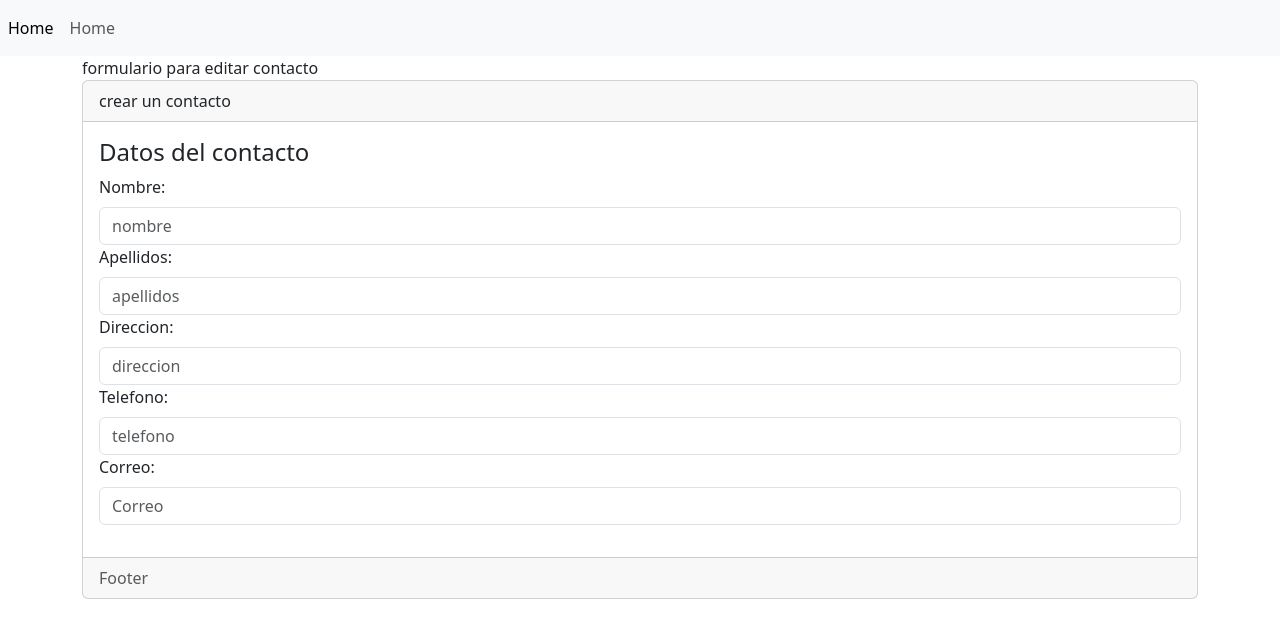
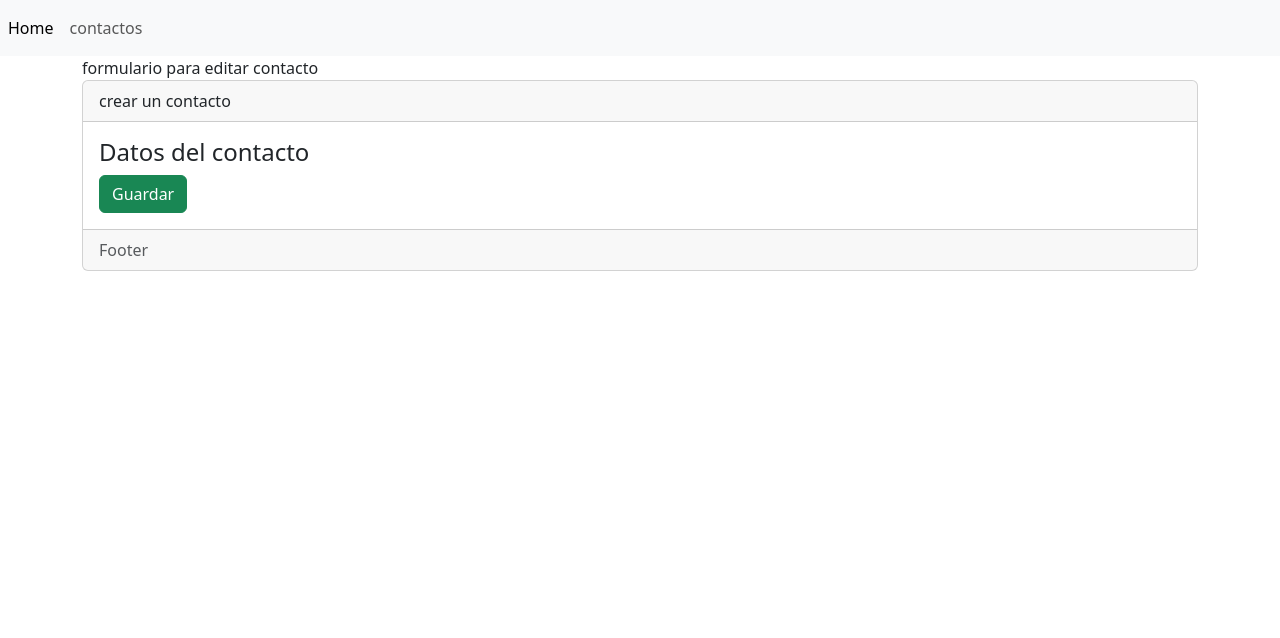
Before and after one commit to sebastiancruzcardona/Python_Project, a Django app: page /contactos/editar in a window 1280 px wide. Shown: the top 638 px of the page. Run offline with Django 5.2, Linux system fonts and the light colour scheme; tables that the repository leaves empty hold one stand-in row (values such as "Sample post").

Commit message:
feat (crud) metodo agregar, eliminar agregados

```diff
--- a/sistema/agenda_digital/templates/base.html
+++ b/sistema/agenda_digital/templates/base.html
@@ -27,7 +27,7 @@
                 <a class="nav-item nav-link active" href="#" aria-current="page"
                     >Home <span class="visually-hidden">(current)</span></a
                 >
-                <a class="nav-item nav-link" href="#">Home</a>
+                <a class="nav-item nav-link" href="{% url 'contactos' %}">contactos</a>
             </div>
         </nav>
 
--- a/sistema/agenda_digital/templates/paginas/contactos/formulario.html
+++ b/sistema/agenda_digital/templates/paginas/contactos/formulario.html
@@ -1,23 +1,24 @@
 <form enctype="multipart/form-data" method="post">
 
+{% csrf_token %}
+{% for campo in formulario %}
 
 <div class="mb-3">
-    <label for="" class="form-label">Nombre:</label>
-    <input type="text"class="form-control" name="" id="" aria-describedby="helpId" placeholder="nombre"/>
+    <label for="" class="form-label">{{ campo.label }}</label>
+    <input type="{{ campo.field.widget.input_type }}"class="form-control" name="{{ campo.name }}" id="" aria-describedby="helpId" placeholder="{{ campo.label }}"/>
 
-    <label for="" class="form-label">Apellidos:</label>
-    <input type="text"class="form-control" name="" id="" aria-describedby="helpId" placeholder="apellidos"/>
 
-    <label for="" class="form-label">Direccion:</label>
-    <input type="text"class="form-control" name="" id="" aria-describedby="helpId" placeholder="direccion"/>
+    <br>
 
-    <label for="" class="form-label">Telefono:</label>
-    <input type="text"class="form-control" name="" id="" aria-describedby="helpId" placeholder="telefono"/>
-
-    <label for="" class="form-label">Correo:</label>
-    <input type="text"class="form-control" name="" id="" aria-describedby="helpId" placeholder="Correo"/>
 
 </div>
-
-
+<div class="col-12 help-text">{{ campo.errors }}</div>
+{% endfor %}
+<input
+        name=""
+        id=""
+        class="btn btn-success"
+        type="submit"
+        value="Guardar"
+    />
 </form>
--- a/sistema/agenda_digital/urls.py
+++ b/sistema/agenda_digital/urls.py
@@ -12,7 +12,9 @@ urlpatterns = [
 
    path('contactos', views.contactos, name='contactos'),
 
-   path('contactos', views.crear_contacto, name='crear'),
+   path('contactos/crear', views.crear_contacto, name='crear'),
 
    path('contactos/editar', views.editar_contacto, name='editar'),
+
+   path('contactos/eliminar/<int:id>', views.eliminar_contacto, name='eliminar'),
 ]
--- a/sistema/agenda_digital/views.py
+++ b/sistema/agenda_digital/views.py
@@ -1,5 +1,7 @@
-from django.shortcuts import render
+from django.shortcuts import render, redirect
+from django.http import HttpResponse
 from .models import contacto
+from .forms import ContactoForm
 # Create your views here.
 
 def index(request):
@@ -17,10 +19,24 @@ def agenda(request):
 
 def contactos(request):
    #Contacto view
-   return render(request, 'paginas/contactos/index.html')
+   contactos = contacto.objects.all()
+   return render(request, 'paginas/contactos/index.html', {'contactos': contactos})
 
 def crear_contacto(request):
-    return render(request, 'paginas/contactos/crear.html')
+
+    formulario = ContactoForm(request.POST or None, request.FILES or None)
+    if formulario.is_valid():
+
+        formulario.save()
+        return redirect('contactos/index.html')
+
+
+    return render(request, 'paginas/contactos/crear.html', {'formulario': formulario})
 
 def editar_contacto(request):
     return render(request, 'paginas/contactos/editar.html')
+
+def eliminar_contacto(request, id):
+   contacto = contacto.objects.get(id=id)
+   contacto.delete()
+   return redirect('contactos/index.html')
```
Also changed, not shown: sistema/agenda_digital/forms.py (added, +11 -0 lines), sistema/agenda_digital/templates/paginas/contactos/index.html (+16 -13 lines).
